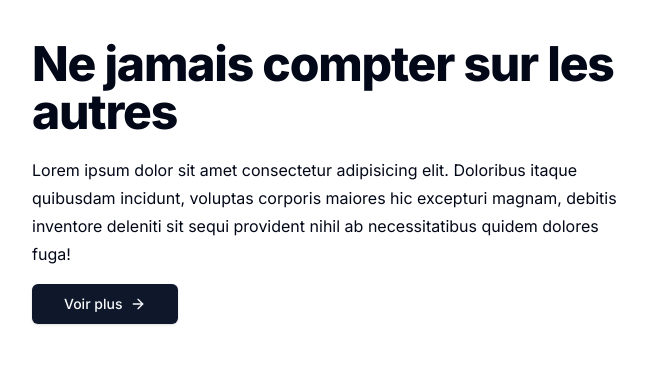
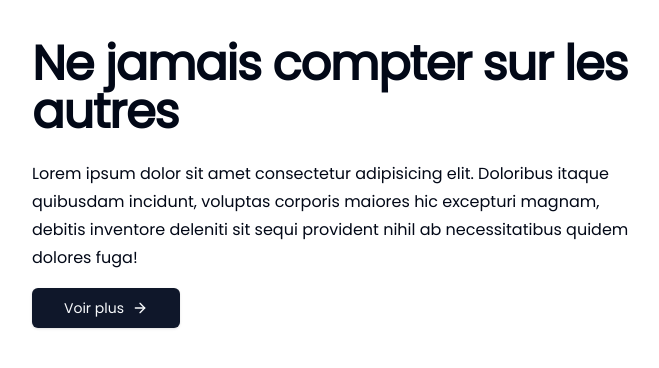
Before and after one commit to samatarmoussa111/blog-convex, a Next.js app: page / in a window 1280 px wide. Shown: the top 368 px of the page, without its empty margins (304-963 px from the left). Built offline with nearby package versions, Linux system fonts and the light colour scheme.

Commit message:
setup font to Poppins

```diff
--- a/app/layout.tsx
+++ b/app/layout.tsx
@@ -1,10 +1,10 @@
 import type { Metadata } from "next";
-import { Inter } from "next/font/google";
+import { Poppins } from "next/font/google";
 import "./globals.css";
 import { ThemeProvider } from "@/components/theme/theme-provider";
 import MaxWidthWrapper from "@/components/max-width-wrapper/max-width-wrapper";
 
-const inter = Inter({ subsets: ["latin"] });
+const poppins = Poppins({ weight: "400", subsets: ["latin"] });
 
 export const metadata: Metadata = {
   title: "Blog Convex",
@@ -18,7 +18,7 @@ export default function RootLayout({
 }>) {
   return (
     <html lang="fr">
-      <body className={inter.className}>
+      <body className={poppins.className}>
         <ThemeProvider attribute="class" defaultTheme="system">
           <main className="min-h-screen flex flex-col items-center">
             <MaxWidthWrapper>
--- a/app/page.tsx
+++ b/app/page.tsx
@@ -5,7 +5,7 @@ import { ArrowRight } from "lucide-react";
 export default function Home() {
   return (
     <div>
-      <Typography variant="h1" className="mb-5">
+      <Typography variant="h1" className="mb-6">
         Ne jamais compter sur les autres
       </Typography>
       <Typography>
--- a/package.json
+++ b/package.json
@@ -19,6 +19,7 @@
     "@radix-ui/react-slot": "^1.0.2",
     "class-variance-authority": "^0.7.0",
     "clsx": "^2.1.0",
+    "geist": "^1.3.0",
     "lucide-react": "^0.363.0",
     "next": "14.1.3",
     "next-themes": "^0.3.0",
```
Also changed, not shown: 1 other file (tests, documents, lock files or other folders).
